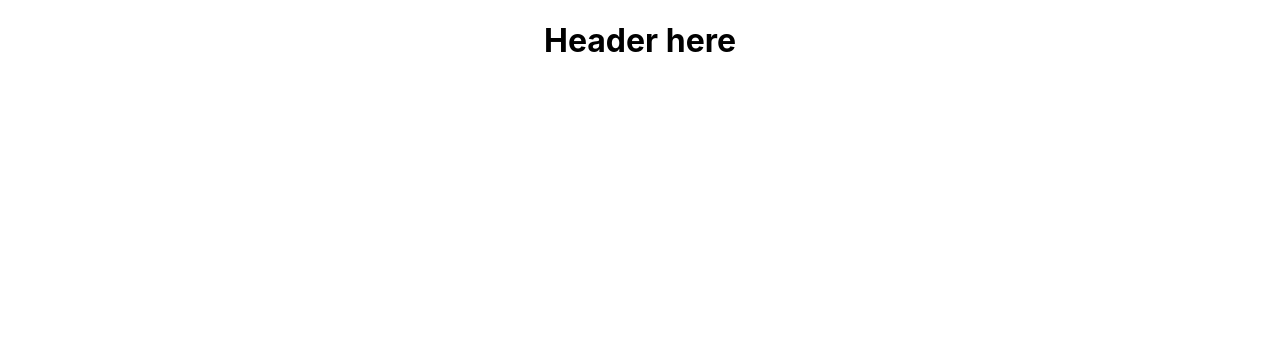
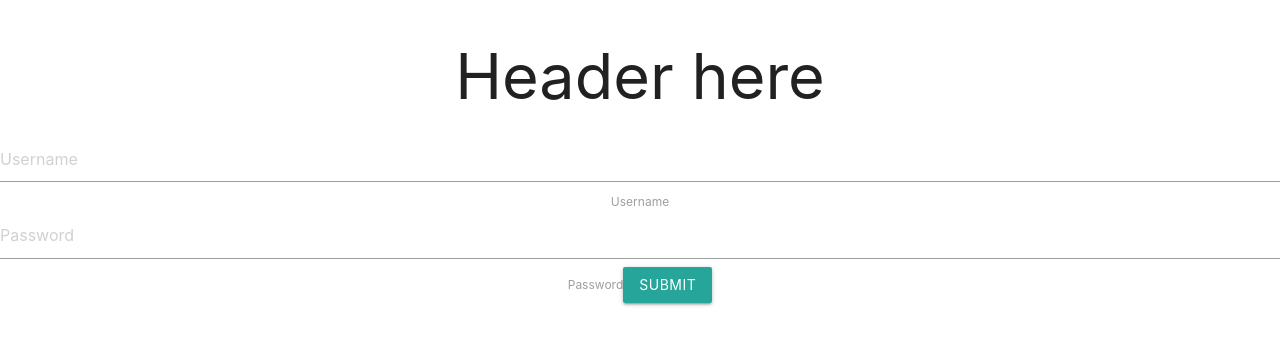
Before and after one commit to Doug2D2/chore-divvy-frontend, a React (Create React App) app: page / in a window 1280 px wide. Shown: the top 344 px of the page. Built offline with nearby package versions, Linux system fonts and the light colour scheme.

Commit message:
login form setup

```diff
--- a/public/index.html
+++ b/public/index.html
@@ -9,7 +9,7 @@
       name="description"
       content="Web site created using create-react-app"
     />
-    <link rel="apple-touch-icon" href="%PUBLIC_URL%/logo192.png" />
+    <link rel="stylesheet" href="https://cdnjs.cloudflare.com/ajax/libs/materialize/1.0.0/css/materialize.min.css">
     <!--
       manifest.json provides metadata used when your web app is installed on a
       user's mobile device or desktop. See https://developers.google.com/web/fundamentals/web-app-manifest/
--- a/src/App.js
+++ b/src/App.js
@@ -1,11 +1,13 @@
 import React from 'react';
 import './App.css';
 import Header from './components/header/Header';
+import LoginForm from './components/loginForm/LoginForm';
 
 function App() {
   return (
     <div className="App">
-      < Header />
+      <Header />
+      <LoginForm />
     </div>
   );
 }
--- a/src/components/loginForm/LoginForm.css
+++ b/src/components/loginForm/LoginForm.css
@@ -0,0 +1,3 @@
+submitBtn {
+    margin-top: 50px;
+}
--- a/src/components/loginForm/LoginForm.js
+++ b/src/components/loginForm/LoginForm.js
@@ -1,9 +1,21 @@
 import React from 'react';
+import '../loginForm/LoginForm.css';
 
 function LoginForm() {
     return(
         <div>
-            <h1>Login Form working</h1>
+            <form>
+                <span>
+                    <input placeholder='Username' id='username'/>
+                    <label htmlFor='username'>Username</label>
+                    <input placeholder='Password' id='password'/>
+                    <label htmlFor='password'>Password</label>
+                </span>
+
+                <span className='submitBtn'>
+                    <button type='submit' className='btn'>Submit</button>
+                </span>
+            </form>
         </div>
     )
 }
```
